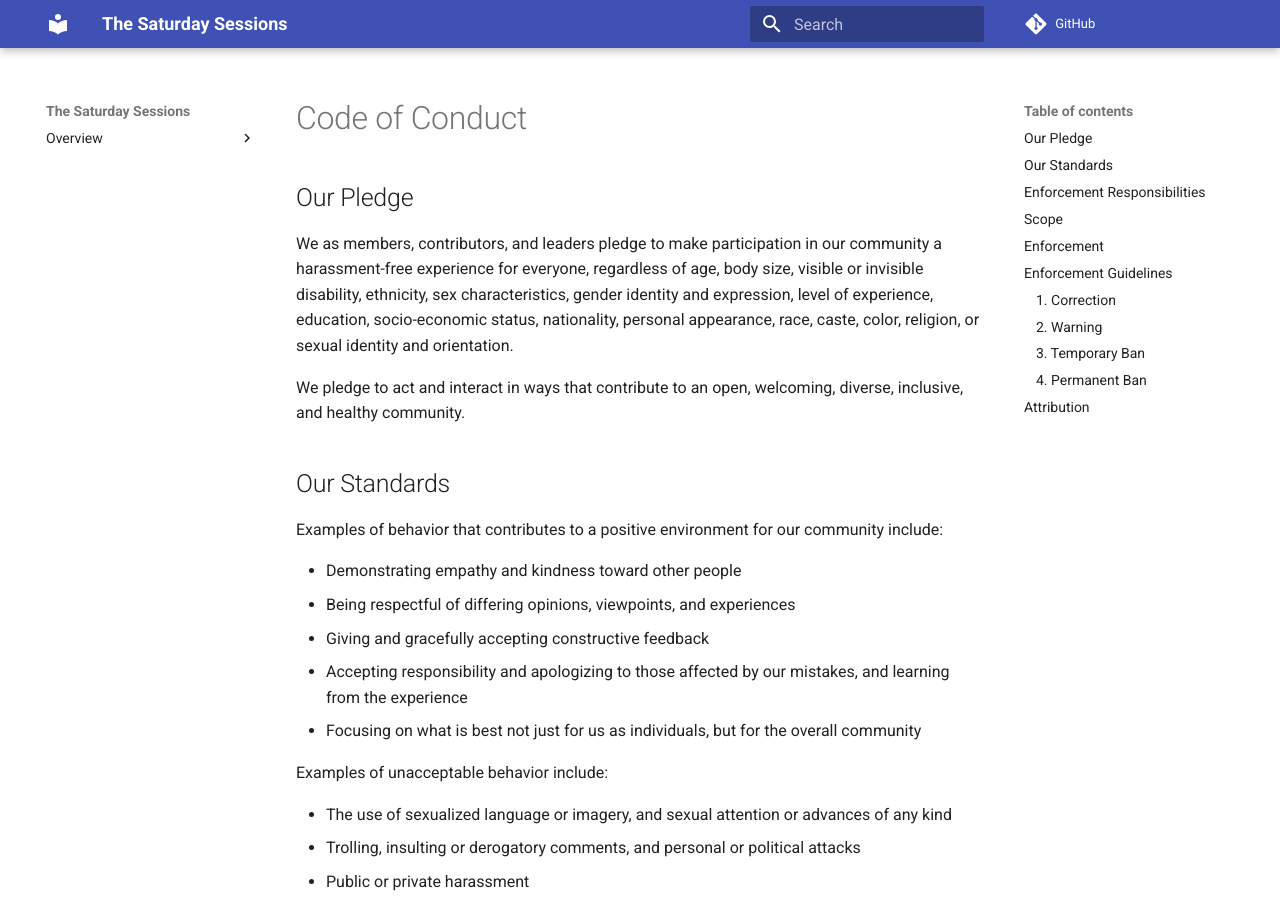
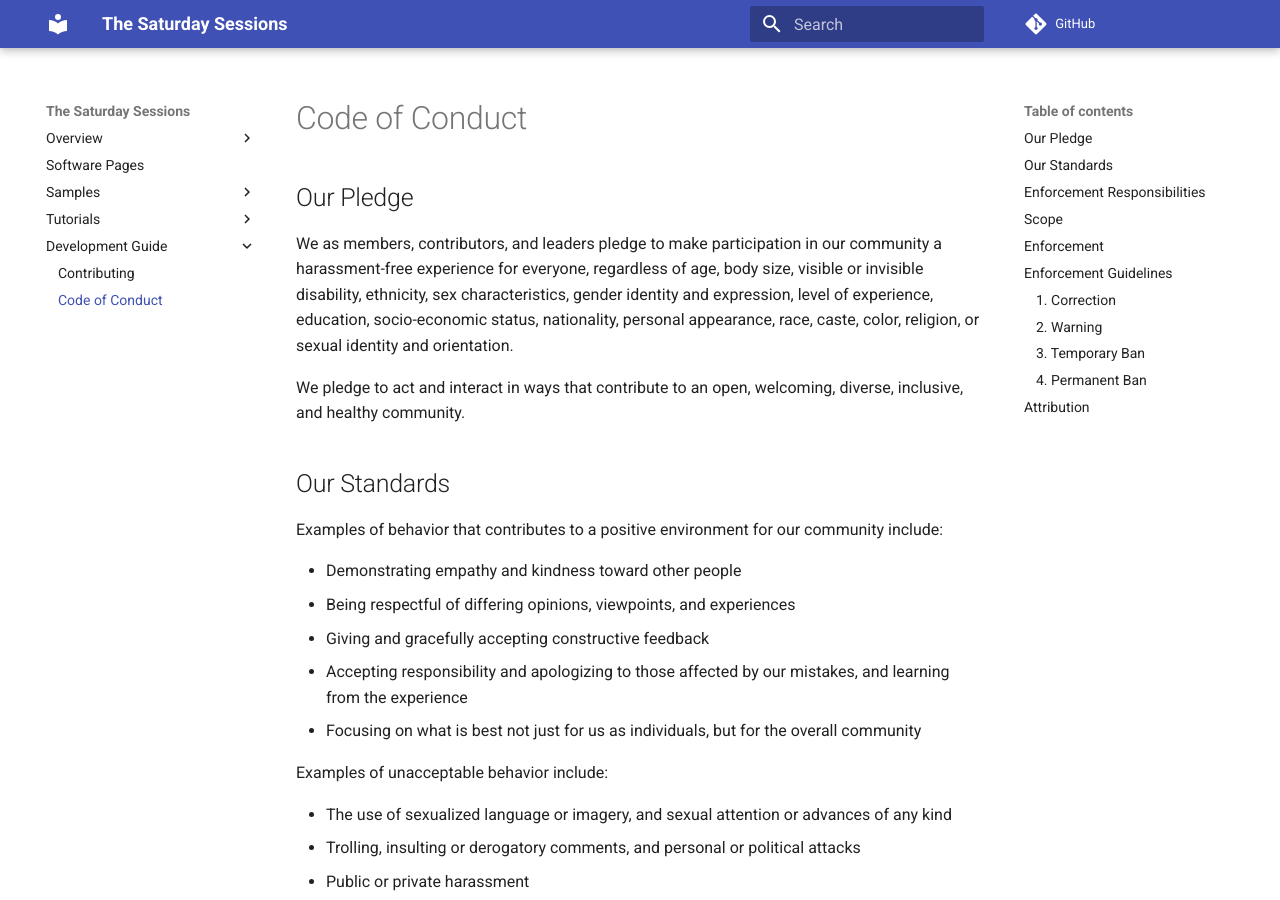
Before and after one commit to ugognw/saturdays, an MkDocs documentation site: the page built from docs/sources/dev_guide/code_of_conduct.md, in a window 1280 px wide and 900 px high. Built offline with MkDocs 1.6.1 and Material for MkDocs 9.7.7, drawn with Linux system fonts in a browser that asks for light colours; comment, search, counter and statistics services are not loaded.

Commit message:
Fix TOC
Signed-off-by: Ugochukwu Nwosu <ugn@sfu.ca>

```diff
--- a/mkdocs.yml
+++ b/mkdocs.yml
@@ -6,6 +6,17 @@ site_author: "Ugochukwu Nwosu"
 nav:
   - Overview:
     - Home: index.md
+    - Quickstart: quickstart.md
+  - 'software_pages.md'
+  - Samples:
+    - 'samples/python.md'
+    - 'Bash Profile': 'samples/bash.md'
+    - 'samples/slurm.md'
+  - Tutorials:
+    - Intro: 'tutorials/index.md'
+  - 'Development Guide':
+    - Contributing: 'dev_guide/contributing.md'
+    - 'dev_guide/code_of_conduct.md'
 
 theme:
   name: material
```
